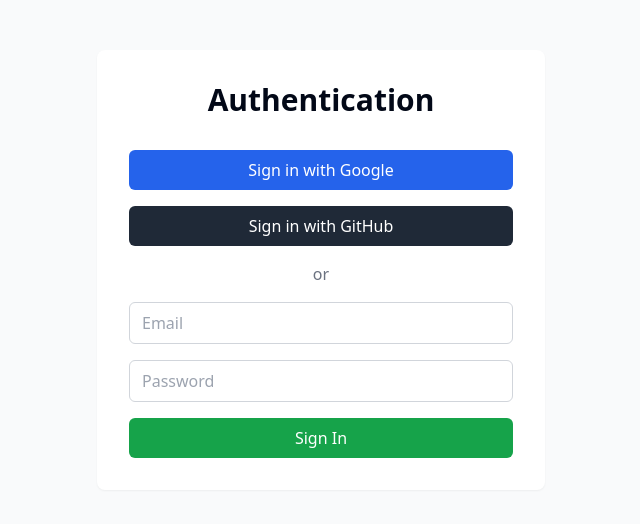
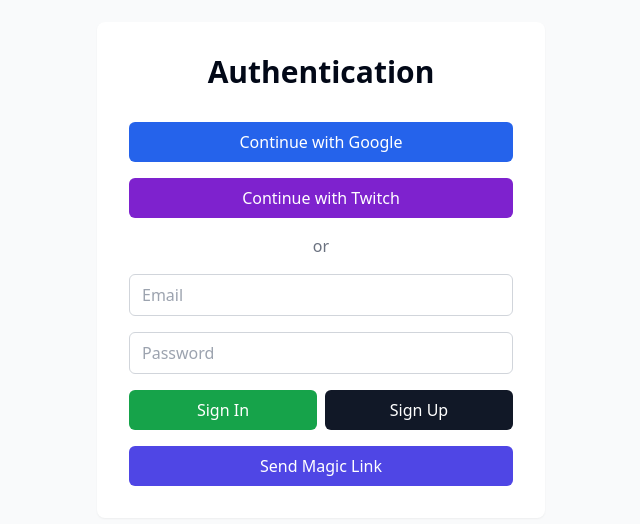
Before and after one commit to litxtech/replit, a React (Vite) app: page /auth in a window 1280 px wide. Shown: the part 130-654 px from the top of the page, without its empty margins (319-959 px from the left). Built offline with nearby package versions, Linux system fonts and the light colour scheme; no server answers.

Commit message:
Stripe: select correct price by lookup_key/metadata; fix uniform pricing issue

```diff
--- a/src/lib/supabase.ts
+++ b/src/lib/supabase.ts
@@ -8,6 +8,54 @@
 }
 
 export const supabase = createClient(supabaseUrl, supabaseAnonKey)
+
+// General user authentication helpers (public site)
+export const userAuth = {
+  async signUpWithEmail(email: string, password: string) {
+    const { data, error } = await supabase.auth.signUp({ email, password })
+    if (error) throw error
+    return data
+  },
+
+  async signInWithEmail(email: string, password: string) {
+    const { data, error } = await supabase.auth.signInWithPassword({ email, password })
+    if (error) throw error
+    return data
+  },
+
+  async signInWithMagicLink(email: string) {
+    const { data, error } = await supabase.auth.signInWithOtp({ email })
+    if (error) throw error
+    return data
+  },
+
+  async signInWithProvider(provider: 'google' | 'twitch') {
+    const { data, error } = await supabase.auth.signInWithOAuth({
+      provider,
+      options: {
+        redirectTo: `${window.location.origin}/auth/callback`
+      }
+    })
+    if (error) throw error
+    return data
+  },
+
+  async signOut() {
+    const { error } = await supabase.auth.signOut()
+    if (error) throw error
+  },
+
+  async getUser() {
+    const { data, error } = await supabase.auth.getUser()
+    if (error) throw error
+    return data.user
+  },
+
+  onAuthStateChange(callback: (event: string) => void) {
+    const { data } = supabase.auth.onAuthStateChange((event) => callback(event))
+    return data.subscription
+  }
+}
 
 // Admin authentication fonksiyonları
 export const adminAuth = {
--- a/src/pages/AuthCallback.tsx
+++ b/src/pages/AuthCallback.tsx
@@ -1,4 +1,25 @@
+import { useEffect } from 'react'
+import { useNavigate } from 'react-router-dom'
+import { supabase } from '../lib/supabase'
+
 export function AuthCallback() {
+  const navigate = useNavigate()
+
+  useEffect(() => {
+    const handle = async () => {
+      // Supabase will set session via URL hash automatically on this route
+      // Just wait a tick and redirect
+      await new Promise((r) => setTimeout(r, 500))
+      const { data } = await supabase.auth.getUser()
+      if (data.user) {
+        navigate('/')
+      } else {
+        navigate('/auth')
+      }
+    }
+    handle()
+  }, [navigate])
+
   return (
     <div className="min-h-screen bg-gray-50 flex items-center justify-center">
       <div className="max-w-md w-full bg-white rounded-lg shadow-sm p-8 text-center">
--- a/src/pages/AuthPage.tsx
+++ b/src/pages/AuthPage.tsx
@@ -1,30 +1,104 @@
+import { useState } from 'react'
+import { userAuth } from '../lib/supabase'
+
 export function AuthPage() {
+  const [email, setEmail] = useState('')
+  const [password, setPassword] = useState('')
+  const [loading, setLoading] = useState(false)
+  const [message, setMessage] = useState('')
+
+  const handleProvider = async (provider: 'google' | 'twitch') => {
+    try {
+      setLoading(true)
+      setMessage('')
+      await userAuth.signInWithProvider(provider)
+    } catch (e: any) {
+      setMessage(e.message || 'Login failed')
+    } finally {
+      setLoading(false)
+    }
+  }
+
+  const handleSignIn = async () => {
+    try {
+      setLoading(true)
+      setMessage('')
+      await userAuth.signInWithEmail(email, password)
+      setMessage('Signed in successfully')
+    } catch (e: any) {
+      setMessage(e.message || 'Sign in failed')
+    } finally {
+      setLoading(false)
+    }
+  }
+
+  const handleSignUp = async () => {
+    try {
+      setLoading(true)
+      setMessage('')
+      await userAuth.signUpWithEmail(email, password)
+      setMessage('Check your email to confirm your account')
+    } catch (e: any) {
+      setMessage(e.message || 'Sign up failed')
+    } finally {
+      setLoading(false)
+    }
+  }
+
+  const handleMagicLink = async () => {
+    try {
+      setLoading(true)
+      setMessage('')
+      await userAuth.signInWithMagicLink(email)
+      setMessage('Magic link sent! Check your email')
+    } catch (e: any) {
+      setMessage(e.message || 'Magic link failed')
+    } finally {
+      setLoading(false)
+    }
+  }
+
   return (
     <div className="min-h-screen bg-gray-50 flex items-center justify-center">
       <div className="max-w-md w-full bg-white rounded-lg shadow-sm p-8">
         <h1 className="text-3xl font-bold text-center mb-8">Authentication</h1>
         <div className="space-y-4">
-          <button className="w-full bg-blue-600 text-white py-2 px-4 rounded-md hover:bg-blue-700 transition-colors">
-            Sign in with Google
+          <button disabled={loading} onClick={() => handleProvider('google')} className="w-full bg-blue-600 text-white py-2 px-4 rounded-md hover:bg-blue-700 transition-colors disabled:opacity-60">
+            Continue with Google
           </button>
-          <button className="w-full bg-gray-800 text-white py-2 px-4 rounded-md hover:bg-gray-900 transition-colors">
-            Sign in with GitHub
+          <button disabled={loading} onClick={() => handleProvider('twitch')} className="w-full bg-purple-700 text-white py-2 px-4 rounded-md hover:bg-purple-800 transition-colors disabled:opacity-60">
+            Continue with Twitch
           </button>
           <div className="text-center text-gray-500">or</div>
           <div className="space-y-4">
             <input
               type="email"
               placeholder="Email"
+              value={email}
+              onChange={(e) => setEmail(e.target.value)}
               className="w-full px-3 py-2 border border-gray-300 rounded-md focus:outline-none focus:ring-2 focus:ring-blue-500"
             />
             <input
               type="password"
               placeholder="Password"
+              value={password}
+              onChange={(e) => setPassword(e.target.value)}
               className="w-full px-3 py-2 border border-gray-300 rounded-md focus:outline-none focus:ring-2 focus:ring-blue-500"
             />
-            <button className="w-full bg-green-600 text-white py-2 px-4 rounded-md hover:bg-green-700 transition-colors">
-              Sign In
+            <div className="flex gap-2">
+              <button disabled={loading} onClick={handleSignIn} className="w-1/2 bg-green-600 text-white py-2 px-4 rounded-md hover:bg-green-700 transition-colors disabled:opacity-60">
+                Sign In
+              </button>
+              <button disabled={loading} onClick={handleSignUp} className="w-1/2 bg-gray-900 text-white py-2 px-4 rounded-md hover:bg-black transition-colors disabled:opacity-60">
+                Sign Up
+              </button>
+            </div>
+            <button disabled={loading} onClick={handleMagicLink} className="w-full bg-indigo-600 text-white py-2 px-4 rounded-md hover:bg-indigo-700 transition-colors disabled:opacity-60">
+              Send Magic Link
             </button>
+            {message && (
+              <div className="text-sm text-center text-gray-600">{message}</div>
+            )}
           </div>
         </div>
       </div>
```
Also changed, not shown: api/stripe-checkout.js (+8 -2 lines).
